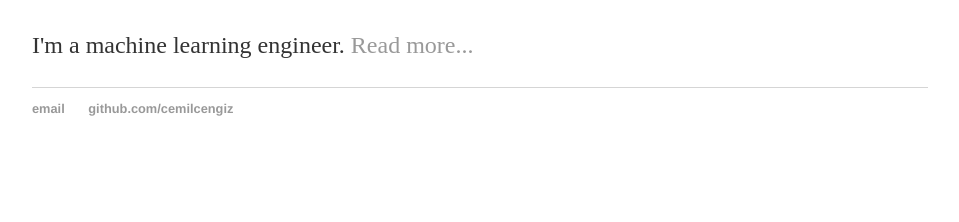
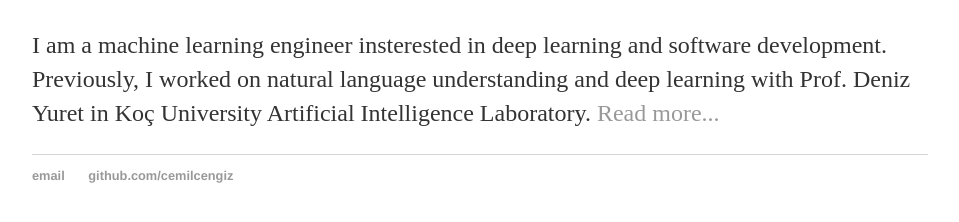
Before and after one commit to cemilcengiz/cemilcengiz.github.io, a plain HTML site: page index.html in a window 1280 px wide. Shown: the part 168-390 px from the top of the page, without its empty margins (160-1119 px from the left). Drawn offline with Linux system fonts and the light colour scheme.

Commit message:
Update index.html

```diff
--- a/index.html
+++ b/index.html
@@ -17,7 +17,8 @@
 		<div class="container">
     		<div class="blurb">
         		<h1>Hi there, I'm Cemil Cengiz!</h1>
-				<p>I'm a machine learning engineer. <a href="/about">Read more...</a></p>
+				<p>I am a machine learning engineer insterested in deep learning and software development.
+				Previously, I worked on natural language understanding and deep learning with Prof. Deniz Yuret in Koç University Artificial Intelligence Laboratory. <a href="/about">Read more...</a></p>
     		</div><!-- /.blurb -->
 		</div><!-- /.container -->
 		<footer>
```
